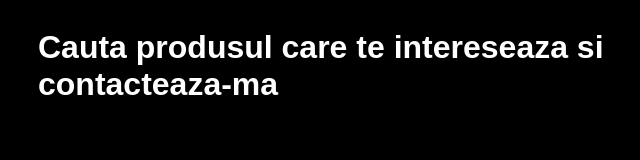
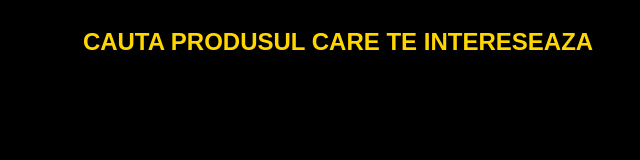
Before and after one commit to Daelino/test, a plain HTML site: page index.html in a window 1280 px wide. Shown: the whole page, without its empty margins (302-942 px from the left). Drawn offline with Linux system fonts and the light colour scheme.

Commit message:
Add files via upload

```diff
--- a/index.html
+++ b/index.html
@@ -20,7 +20,7 @@
 </head>
 <body>
     <div class="container">
-        <h1>Cauta produsul care te intereseaza si contacteaza-ma</h1>
+        <h2>CAUTA PRODUSUL CARE TE INTERESEAZA</h2>
         <div id="g_id_onload" data-client_id="140844347462-o7rk927bs07jsl5po0n9unon3nov60l1.apps.googleusercontent.com" data-callback="handleCredentialResponse"></div>
         <div class="g_id_signin" data-type="standard"></div>
         <div id="uploadSection">
```
